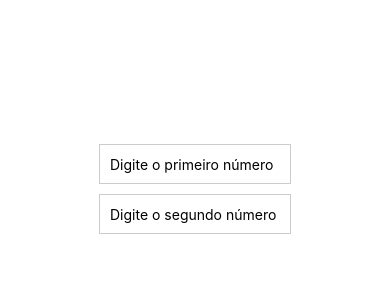
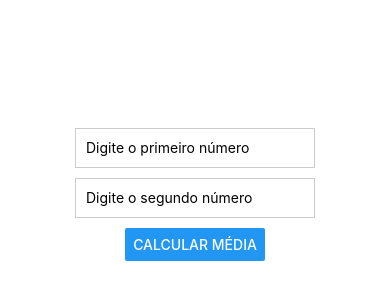
Before and after one commit to lucasmello19/DS151_aula3, a React Native app in the folder aula03/: screen / in a window 390 px wide. Shown: the part 228-528 px from the top of the page. Built offline with nearby package versions, Linux system fonts and the light colour scheme.

Commit message:
button calculator media

```diff
--- a/aula03/MediaCalculatorComponent/MediaCalculator.js
+++ b/aula03/MediaCalculatorComponent/MediaCalculator.js
@@ -1,7 +1,6 @@
 import React, { useState } from 'react';
 import styles from './MediaCalculatorStyles';
-import { StyleSheet, View, TextInput } from 'react-native';
-
+import { View, TextInput, Button, Text } from 'react-native';
 
 const MediaCalculator = () => {
     const [input1, setInput1] = useState('');
@@ -11,7 +10,9 @@ const MediaCalculator = () => {
     function calcularMedia() {
         const nota1 = parseFloat(input1);
         const nota2 = parseFloat(input2);
-        const resultado = (nota1 + nota2) / 2;
+        const result1 = (nota1 + nota2) / 2;
+
+        setResult('O resultado da média é:' + result1)
     }
 
     return (
@@ -28,8 +29,14 @@ const MediaCalculator = () => {
                 placeholder="Digite o segundo número"
                 keyboardType="numeric"
                 value={input2}
-                onChangeText={text => setInput1(text)}
+                onChangeText={text => setInput2(text)}
             />
+            <Button
+                title='Calcular Média'
+                onPress={calcularMedia}
+            />
+            <Text>
+                {result}</Text>
         </View>
     )
 }
--- a/aula03/MediaCalculatorComponent/MediaCalculatorStyles.js
+++ b/aula03/MediaCalculatorComponent/MediaCalculatorStyles.js
@@ -7,7 +7,7 @@ const styles = StyleSheet.create({
         alignItems: 'center',
     },
     input: {
-    width: '80%',
+        width: '100%',
         height: 40,
         borderWidth: 1,
         borderColor: '#ccc',
```
Lines whose indentation alone changed are shown as unchanged.
